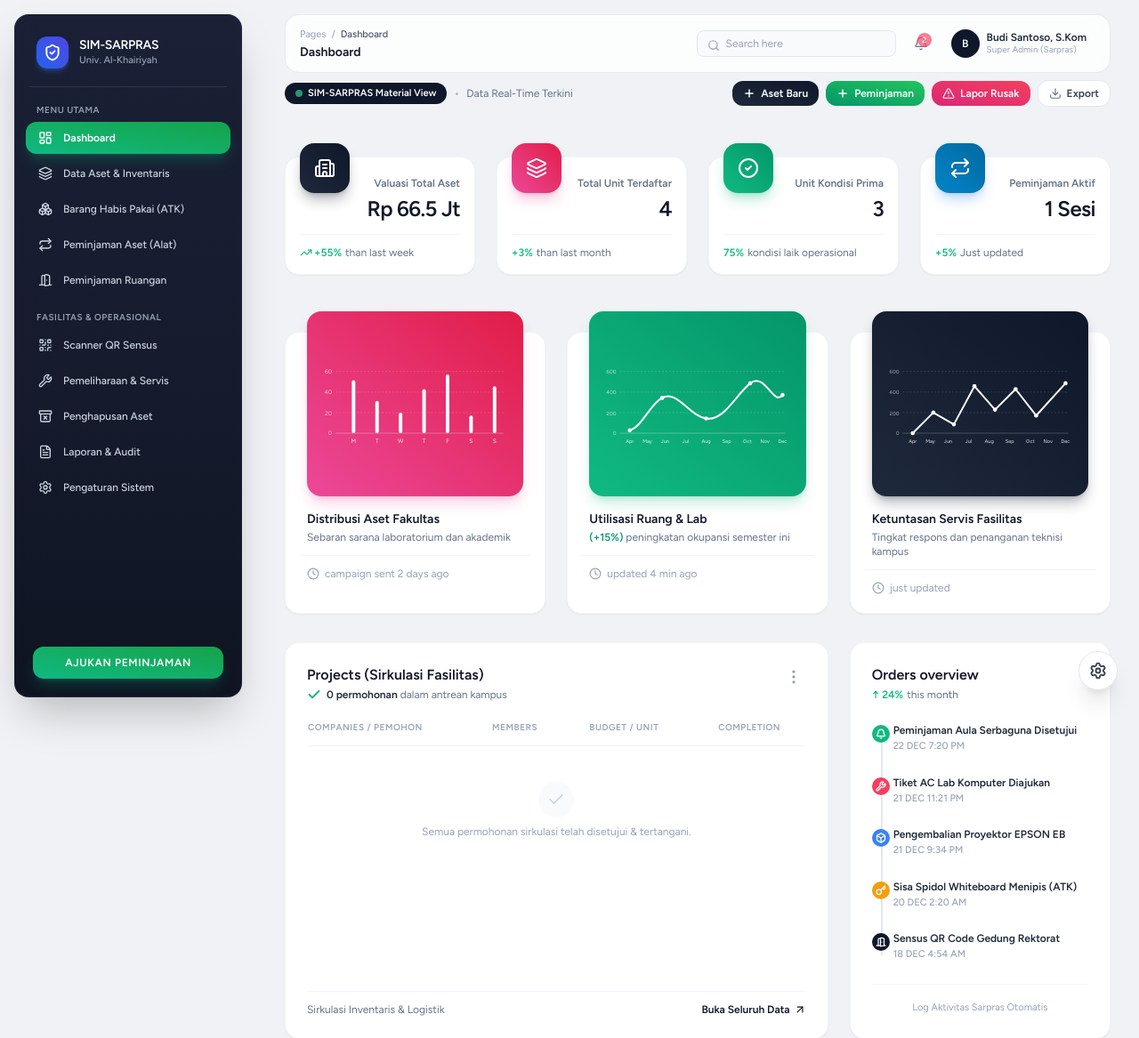
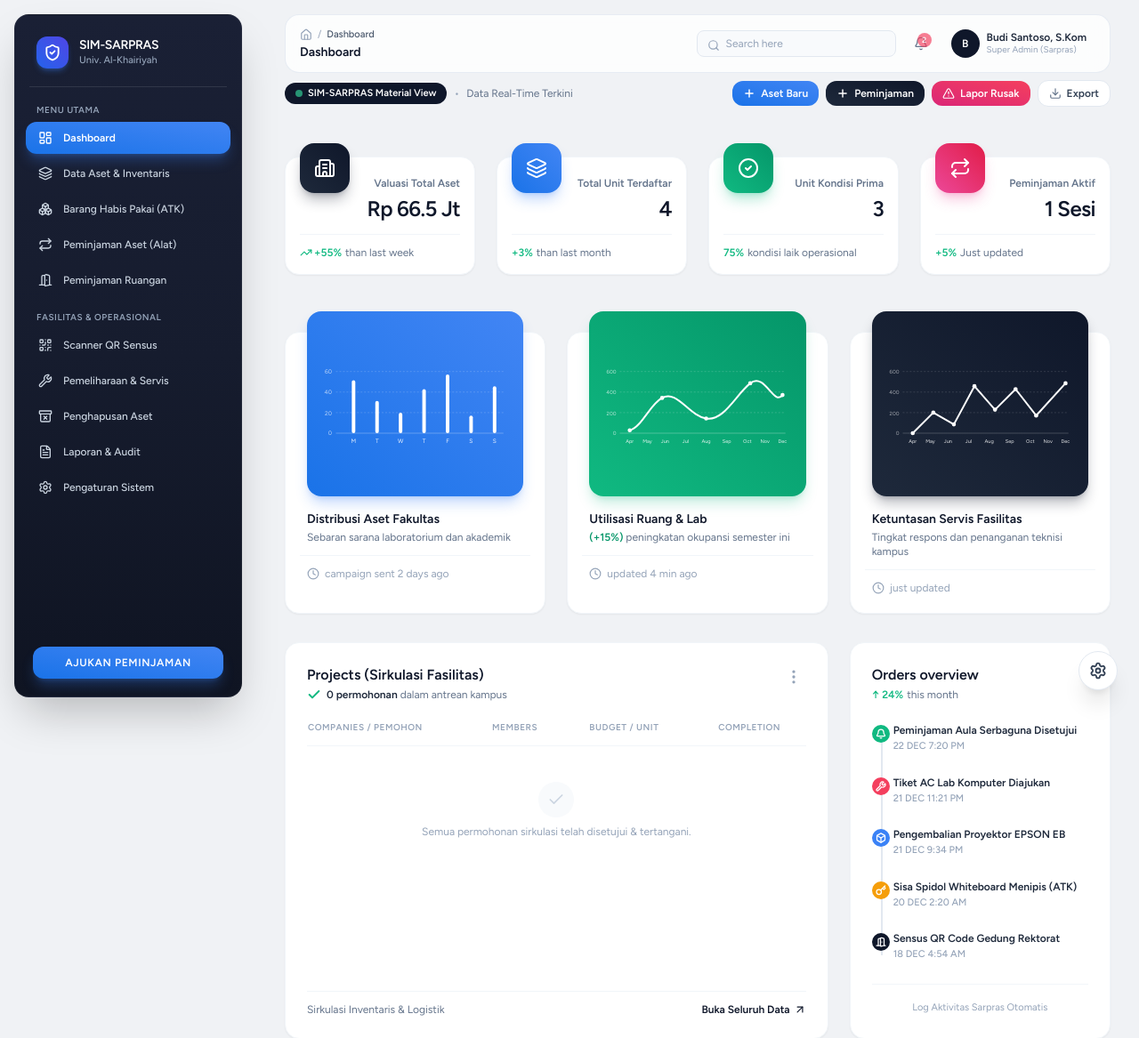
Before and after one commit to daerobbydc/inventory, a Laravel app: page /dashboard in a window 1280 px wide. Shown: the top 1167 px of the page at 89% size. Run offline with Laravel 12, Linux system fonts and the light colour scheme; a user stored in the database is signed in; data comes from the database, SQL or seed files in the repository; style sheets or scripts are compiled from the project's sources; some libraries are stand-ins or nearby versions.

Commit message:
style(ui): align theme accents with blue Material Dashboard 2 variant

```diff
--- a/resources/js/Layouts/AuthenticatedLayout.vue
+++ b/resources/js/Layouts/AuthenticatedLayout.vue
@@ -27,7 +27,8 @@ import {
     QrCode,
     ArchiveX,
     DoorOpen,
-    User
+    User,
+    Home
 } from 'lucide-vue-next';
 
 const showingSidebarMobile = ref(false);
@@ -111,7 +112,7 @@ const currentRouteTitle = computed(() => {
                         :class="[
                             'group flex items-center gap-3 px-3.5 py-2.5 rounded-xl text-xs transition',
                             route().current('dashboard')
-                                ? 'bg-gradient-to-tr from-emerald-500 to-green-600 text-white font-bold shadow-lg shadow-emerald-600/30'
+                                ? 'bg-gradient-to-tr from-[#1a73e8] to-[#4285f4] text-white font-bold shadow-lg shadow-blue-500/30'
                                 : 'text-slate-300 hover:bg-white/10 hover:text-white font-medium'
                         ]"
                     >
@@ -125,7 +126,7 @@ const currentRouteTitle = computed(() => {
                         :class="[
                             'group flex items-center gap-3 px-3.5 py-2.5 rounded-xl text-xs transition',
                             route().current('assets.*')
-                                ? 'bg-gradient-to-tr from-emerald-500 to-green-600 text-white font-bold shadow-lg shadow-emerald-600/30'
+                                ? 'bg-gradient-to-tr from-[#1a73e8] to-[#4285f4] text-white font-bold shadow-lg shadow-blue-500/30'
                                 : 'text-slate-300 hover:bg-white/10 hover:text-white font-medium'
                         ]"
                     >
@@ -140,7 +141,7 @@ const currentRouteTitle = computed(() => {
                         :class="[
                             'group flex items-center gap-3 px-3.5 py-2.5 rounded-xl text-xs transition',
                             route().current('consumables.*')
-                                ? 'bg-gradient-to-tr from-emerald-500 to-green-600 text-white font-bold shadow-lg shadow-emerald-600/30'
+                                ? 'bg-gradient-to-tr from-[#1a73e8] to-[#4285f4] text-white font-bold shadow-lg shadow-blue-500/30'
                                 : 'text-slate-300 hover:bg-white/10 hover:text-white font-medium'
                         ]"
                     >
@@ -154,7 +155,7 @@ const currentRouteTitle = computed(() => {
                         :class="[
                             'group flex items-center gap-3 px-3.5 py-2.5 rounded-xl text-xs transition',
                             route().current('loans.*')
-                                ? 'bg-gradient-to-tr from-emerald-500 to-green-600 text-white font-bold shadow-lg shadow-emerald-600/30'
+                                ? 'bg-gradient-to-tr from-[#1a73e8] to-[#4285f4] text-white font-bold shadow-lg shadow-blue-500/30'
                                 : 'text-slate-300 hover:bg-white/10 hover:text-white font-medium'
                         ]"
                     >
@@ -168,7 +169,7 @@ const currentRouteTitle = computed(() => {
                         :class="[
                             'group flex items-center gap-3 px-3.5 py-2.5 rounded-xl text-xs transition',
                             route().current('room-bookings.*')
-                                ? 'bg-gradient-to-tr from-emerald-500 to-green-600 text-white font-bold shadow-lg shadow-emerald-600/30'
+                                ? 'bg-gradient-to-tr from-[#1a73e8] to-[#4285f4] text-white font-bold shadow-lg shadow-blue-500/30'
                                 : 'text-slate-300 hover:bg-white/10 hover:text-white font-medium'
                         ]"
                     >
@@ -190,7 +191,7 @@ const currentRouteTitle = computed(() => {
                         :class="[
                             'group flex items-center gap-3 px-3.5 py-2.5 rounded-xl text-xs transition',
                             route().current('stock-opname.*')
-                                ? 'bg-gradient-to-tr from-emerald-500 to-green-600 text-white font-bold shadow-lg shadow-emerald-600/30'
+                                ? 'bg-gradient-to-tr from-[#1a73e8] to-[#4285f4] text-white font-bold shadow-lg shadow-blue-500/30'
                                 : 'text-slate-300 hover:bg-white/10 hover:text-white font-medium'
                         ]"
                     >
@@ -204,7 +205,7 @@ const currentRouteTitle = computed(() => {
                         :class="[
                             'group flex items-center gap-3 px-3.5 py-2.5 rounded-xl text-xs transition',
                             route().current('maintenance.*')
-                                ? 'bg-gradient-to-tr from-emerald-500 to-green-600 text-white font-bold shadow-lg shadow-emerald-600/30'
+                                ? 'bg-gradient-to-tr from-[#1a73e8] to-[#4285f4] text-white font-bold shadow-lg shadow-blue-500/30'
                                 : 'text-slate-300 hover:bg-white/10 hover:text-white font-medium'
                         ]"
                     >
@@ -219,7 +220,7 @@ const currentRouteTitle = computed(() => {
                         :class="[
                             'group flex items-center gap-3 px-3.5 py-2.5 rounded-xl text-xs transition',
                             route().current('disposals.*')
-                                ? 'bg-gradient-to-tr from-emerald-500 to-green-600 text-white font-bold shadow-lg shadow-emerald-600/30'
+                                ? 'bg-gradient-to-tr from-[#1a73e8] to-[#4285f4] text-white font-bold shadow-lg shadow-blue-500/30'
                                 : 'text-slate-300 hover:bg-white/10 hover:text-white font-medium'
                         ]"
                     >
@@ -234,7 +235,7 @@ const currentRouteTitle = computed(() => {
                         :class="[
                             'group flex items-center gap-3 px-3.5 py-2.5 rounded-xl text-xs transition',
                             route().current('reports.*')
-                                ? 'bg-gradient-to-tr from-emerald-500 to-green-600 text-white font-bold shadow-lg shadow-emerald-600/30'
+                                ? 'bg-gradient-to-tr from-[#1a73e8] to-[#4285f4] text-white font-bold shadow-lg shadow-blue-500/30'
                                 : 'text-slate-300 hover:bg-white/10 hover:text-white font-medium'
                         ]"
                     >
@@ -249,7 +250,7 @@ const currentRouteTitle = computed(() => {
                         :class="[
                             'group flex items-center gap-3 px-3.5 py-2.5 rounded-xl text-xs transition',
                             route().current('settings.*')
-                                ? 'bg-gradient-to-tr from-emerald-500 to-green-600 text-white font-bold shadow-lg shadow-emerald-600/30'
+                                ? 'bg-gradient-to-tr from-[#1a73e8] to-[#4285f4] text-white font-bold shadow-lg shadow-blue-500/30'
                                 : 'text-slate-300 hover:bg-white/10 hover:text-white font-medium'
                         ]"
                     >
@@ -263,7 +264,7 @@ const currentRouteTitle = computed(() => {
             <div class="p-3 mx-2 mb-2">
                 <Link
                     :href="route('loans.create')"
-                    class="w-full flex items-center justify-center gap-2 py-2.5 px-3 rounded-xl bg-gradient-to-tr from-emerald-500 to-green-600 text-white font-black text-xs shadow-lg shadow-emerald-600/30 uppercase tracking-wider hover:brightness-105 transition"
+                    class="w-full flex items-center justify-center gap-2 py-2.5 px-3 rounded-xl bg-gradient-to-tr from-[#1a73e8] to-[#4285f4] text-white font-black text-xs shadow-lg shadow-blue-500/30 uppercase tracking-wider hover:brightness-105 transition"
                 >
                     <span>AJUKAN PEMINJAMAN</span>
                 </Link>
@@ -285,7 +286,9 @@ const currentRouteTitle = computed(() => {
                     <!-- Breadcrumbs & Page Title -->
                     <div>
                         <div class="flex items-center gap-1.5 text-[11px] text-slate-400">
-                            <Link :href="route('dashboard')" class="hover:text-slate-700">Pages</Link>
+                            <Link :href="route('dashboard')" class="text-slate-400 hover:text-slate-700 flex items-center">
+                                <Home class="w-3.5 h-3.5" />
+                            </Link>
                             <span>/</span>
                             <span class="text-slate-600 font-medium">{{ currentRouteBreadcrumb }}</span>
                         </div>
--- a/resources/js/Pages/Dashboard/CivitasDashboard.vue
+++ b/resources/js/Pages/Dashboard/CivitasDashboard.vue
@@ -169,9 +169,9 @@ const getTicketStatusBadge = (st) => {
 
         <!-- 2. Four Overhanging Metric Cards (Signature Material Dashboard 2 Style) -->
         <div class="grid grid-cols-1 sm:grid-cols-2 lg:grid-cols-4 gap-6 pt-2">
-            <!-- Card 1: Peminjaman Aset Saya (Charcoal / Dark Slate Gradient) -->
+            <!-- Card 1: Peminjaman Aset Saya (Vibrant Blue Gradient) -->
             <div class="relative bg-white rounded-2xl p-4 pt-0 shadow-sm border border-slate-100 mt-4">
-                <div class="absolute -top-4 left-4 w-14 h-14 rounded-2xl bg-gradient-to-tr from-[#1e293b] to-[#0f172a] shadow-lg shadow-slate-900/30 flex items-center justify-center text-white">
+                <div class="absolute -top-4 left-4 w-14 h-14 rounded-2xl bg-gradient-to-tr from-[#1a73e8] to-[#4285f4] shadow-lg shadow-blue-500/30 flex items-center justify-center text-white">
                     <Layers class="w-6 h-6 stroke-[2]" />
                 </div>
                 <div class="pt-4 text-right">
@@ -229,9 +229,9 @@ const getTicketStatusBadge = (st) => {
                 </div>
             </div>
 
-            <!-- Card 4: Fasilitas Ruang Kampus (Blue / Cyan Gradient) -->
+            <!-- Card 4: Fasilitas Ruang Kampus (Dark Charcoal Gradient) -->
             <div class="relative bg-white rounded-2xl p-4 pt-0 shadow-sm border border-slate-100 mt-4">
-                <div class="absolute -top-4 left-4 w-14 h-14 rounded-2xl bg-gradient-to-tr from-[#0284c7] to-[#0369a1] shadow-lg shadow-blue-500/30 flex items-center justify-center text-white">
+                <div class="absolute -top-4 left-4 w-14 h-14 rounded-2xl bg-gradient-to-tr from-[#1e293b] to-[#0f172a] shadow-lg shadow-slate-900/30 flex items-center justify-center text-white">
                     <Building2 class="w-6 h-6 stroke-[2]" />
                 </div>
                 <div class="pt-4 text-right">
--- a/resources/js/Pages/Dashboard/ExecutiveDashboard.vue
+++ b/resources/js/Pages/Dashboard/ExecutiveDashboard.vue
@@ -98,7 +98,7 @@ const formatShortValuation = (val) => {
                 <Link
                     v-if="$page.props.auth?.user?.can_manage_assets"
                     :href="route('assets.create')"
-                    class="inline-flex items-center gap-1.5 px-3 py-1.5 bg-gradient-to-tr from-[#1e293b] to-[#0f172a] hover:opacity-90 text-white rounded-xl text-xs font-bold shadow-xs transition"
+                    class="inline-flex items-center gap-1.5 px-3 py-1.5 bg-gradient-to-tr from-[#1a73e8] to-[#4285f4] hover:opacity-90 text-white rounded-xl text-xs font-bold shadow-xs transition"
                 >
                     <Plus class="w-3.5 h-3.5 stroke-[2.5]" />
                     <span>Aset Baru</span>
@@ -106,7 +106,7 @@ const formatShortValuation = (val) => {
 
                 <Link
                     :href="route('loans.create')"
-                    class="inline-flex items-center gap-1.5 px-3 py-1.5 bg-gradient-to-tr from-emerald-600 to-green-500 hover:opacity-90 text-white rounded-xl text-xs font-bold shadow-xs transition"
+                    class="inline-flex items-center gap-1.5 px-3 py-1.5 bg-gradient-to-tr from-[#1e293b] to-[#0f172a] hover:opacity-90 text-white rounded-xl text-xs font-bold shadow-xs transition"
                 >
                     <Plus class="w-3.5 h-3.5 stroke-[2.5]" />
                     <span>Peminjaman</span>
@@ -153,9 +153,9 @@ const formatShortValuation = (val) => {
                 </div>
             </div>
 
-            <!-- Card 2: Total Unit Aset (Hot Pink / Rose Gradient) -->
+            <!-- Card 2: Total Unit Aset (Vibrant Blue Gradient) -->
             <div class="relative bg-white rounded-2xl p-4 pt-0 shadow-sm border border-slate-100 mt-4">
-                <div class="absolute -top-4 left-4 w-14 h-14 rounded-2xl bg-gradient-to-tr from-[#ec4899] to-[#e11d48] shadow-lg shadow-pink-500/30 flex items-center justify-center text-white">
+                <div class="absolute -top-4 left-4 w-14 h-14 rounded-2xl bg-gradient-to-tr from-[#1a73e8] to-[#4285f4] shadow-lg shadow-blue-500/30 flex items-center justify-center text-white">
                     <Layers class="w-6 h-6 stroke-[2]" />
                 </div>
                 <div class="pt-4 text-right">
@@ -191,9 +191,9 @@ const formatShortValuation = (val) => {
                 </div>
             </div>
 
-            <!-- Card 4: Peminjaman & Sirkulasi (Blue Gradient) -->
+            <!-- Card 4: Peminjaman & Sirkulasi (Hot Pink / Rose Gradient) -->
             <div class="relative bg-white rounded-2xl p-4 pt-0 shadow-sm border border-slate-100 mt-4">
-                <div class="absolute -top-4 left-4 w-14 h-14 rounded-2xl bg-gradient-to-tr from-[#0284c7] to-[#0369a1] shadow-lg shadow-blue-500/30 flex items-center justify-center text-white">
+                <div class="absolute -top-4 left-4 w-14 h-14 rounded-2xl bg-gradient-to-tr from-[#ec4899] to-[#e11d48] shadow-lg shadow-pink-500/30 flex items-center justify-center text-white">
                     <Repeat class="w-6 h-6 stroke-[2]" />
                 </div>
                 <div class="pt-4 text-right">
@@ -212,10 +212,10 @@ const formatShortValuation = (val) => {
 
         <!-- 2. Three Overhanging Visual Chart Cards (Material Dashboard Signature Visual Cards) -->
         <div class="grid grid-cols-1 lg:grid-cols-3 gap-6 pt-2">
-            <!-- Chart Card 1: Distribusi Aset Fakultas (Pink / Rose Gradient Bar Chart) -->
+            <!-- Chart Card 1: Distribusi Aset Fakultas (Blue Gradient Bar Chart) -->
             <div class="bg-white rounded-2xl p-4 pt-0 shadow-sm border border-slate-100 mt-6">
                 <!-- Overhanging Negative-Margin Card Box -->
-                <div class="relative -mt-6 mx-2 rounded-2xl p-4 text-white shadow-lg bg-gradient-to-tr from-[#ec4899] to-[#e11d48] shadow-pink-500/25">
+                <div class="relative -mt-6 mx-2 rounded-2xl p-4 text-white shadow-lg bg-gradient-to-tr from-[#1a73e8] to-[#4285f4] shadow-blue-500/30">
                     <div class="h-44 flex flex-col justify-between">
                         <!-- SVG Bar Chart -->
                         <svg class="w-full h-full overflow-visible" viewBox="0 0 320 150">
--- a/resources/js/Pages/Dashboard/PicRuanganDashboard.vue
+++ b/resources/js/Pages/Dashboard/PicRuanganDashboard.vue
@@ -110,9 +110,9 @@ const formatTimeRange = (start, end) => {
 
         <!-- 2. Four Overhanging Metric Cards (Signature Material Dashboard 2 Style) -->
         <div class="grid grid-cols-1 sm:grid-cols-2 lg:grid-cols-4 gap-6 pt-2">
-            <!-- Ruangan Dikelola (Blue / Cyan Gradient) -->
+            <!-- Ruangan Dikelola (Vibrant Blue Gradient) -->
             <div class="relative bg-white rounded-2xl p-4 pt-0 shadow-sm border border-slate-100 mt-4">
-                <div class="absolute -top-4 left-4 w-14 h-14 rounded-2xl bg-gradient-to-tr from-[#0284c7] to-[#0369a1] shadow-lg shadow-blue-500/30 flex items-center justify-center text-white">
+                <div class="absolute -top-4 left-4 w-14 h-14 rounded-2xl bg-gradient-to-tr from-[#1a73e8] to-[#4285f4] shadow-lg shadow-blue-500/30 flex items-center justify-center text-white">
                     <DoorOpen class="w-6 h-6 stroke-[2]" />
                 </div>
                 <div class="pt-4 text-right">
--- a/resources/js/Pages/Dashboard/TeknisiDashboard.vue
+++ b/resources/js/Pages/Dashboard/TeknisiDashboard.vue
@@ -136,9 +136,9 @@ const getStatusBadge = (st) => {
 
         <!-- 2. Four Overhanging Metric Cards (Signature Material Dashboard 2 Style) -->
         <div class="grid grid-cols-1 sm:grid-cols-2 lg:grid-cols-4 gap-6 pt-2">
-            <!-- Tugas Ditugaskan ke Saya (Blue / Cyan Gradient) -->
+            <!-- Tugas Ditugaskan ke Saya (Vibrant Blue Gradient) -->
             <div class="relative bg-white rounded-2xl p-4 pt-0 shadow-sm border border-slate-100 mt-4">
-                <div class="absolute -top-4 left-4 w-14 h-14 rounded-2xl bg-gradient-to-tr from-[#0284c7] to-[#0369a1] shadow-lg shadow-blue-500/30 flex items-center justify-center text-white">
+                <div class="absolute -top-4 left-4 w-14 h-14 rounded-2xl bg-gradient-to-tr from-[#1a73e8] to-[#4285f4] shadow-lg shadow-blue-500/30 flex items-center justify-center text-white">
                     <Wrench class="w-6 h-6 stroke-[2]" />
                 </div>
                 <div class="pt-4 text-right">
```
